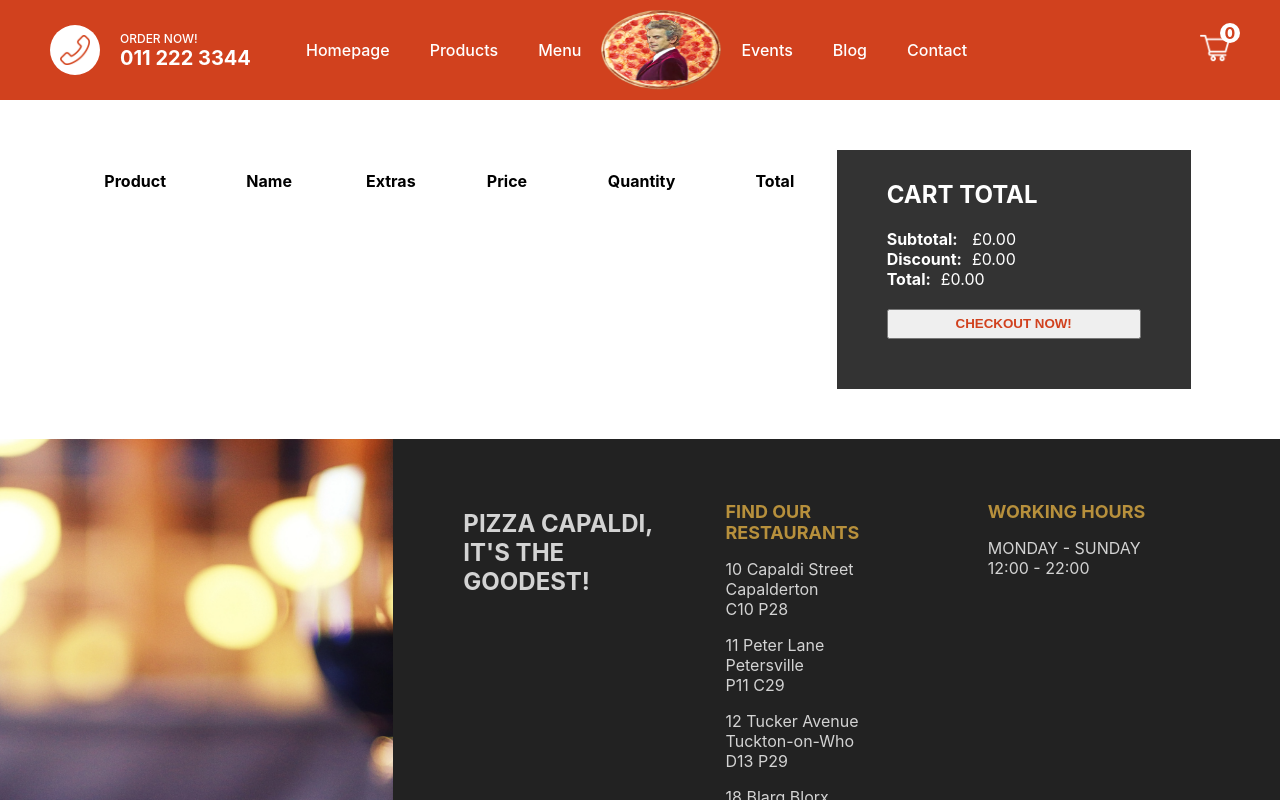
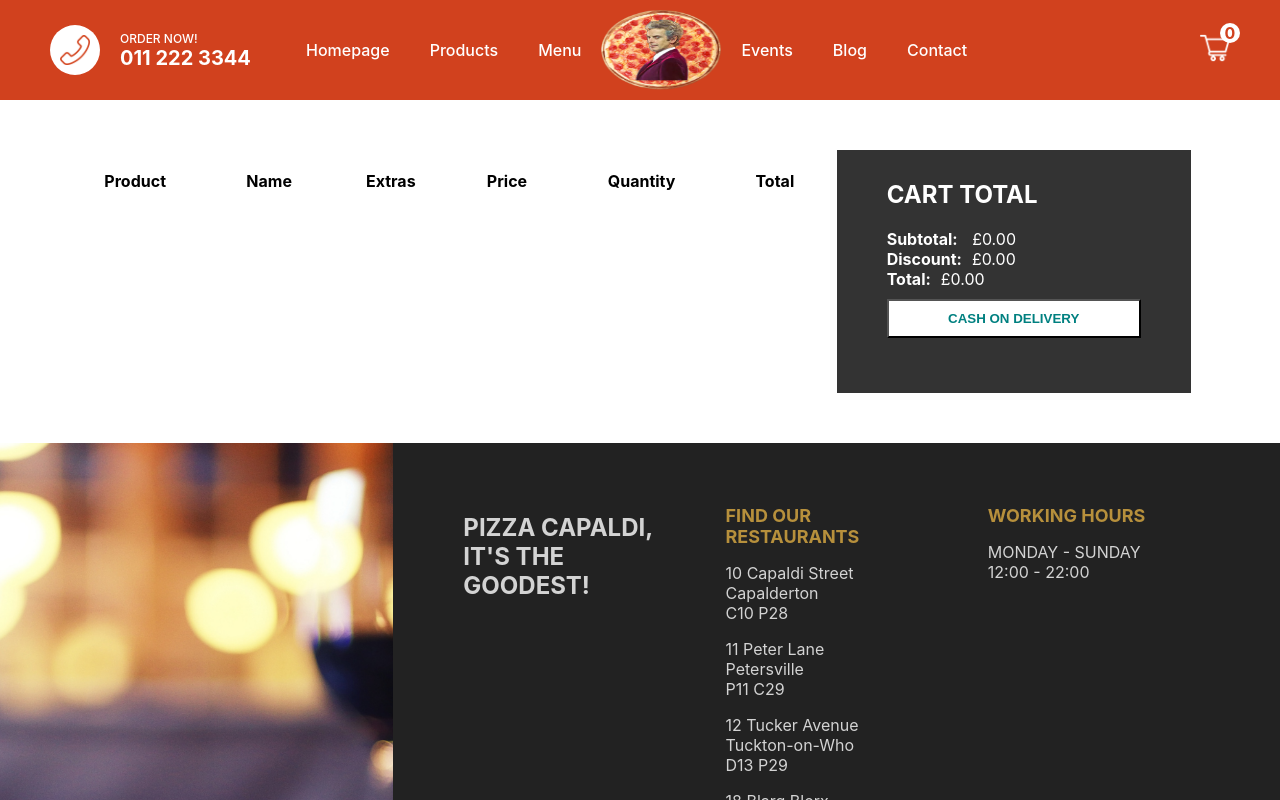
Before and after one commit to jonnyabrams/pizza-capaldi, a Next.js app: page /cart in a window 1280 px wide. Both pictures are taken after a click on the button "CHECKOUT NOW!". Shown: the top 800 px of the page. Built offline with nearby package versions, Linux system fonts and the light colour scheme.

Commit message:
feat: PayPal button shows only after clicking 'CHECKOUT NOW' + styles

```diff
--- a/pages/cart.tsx
+++ b/pages/cart.tsx
@@ -1,6 +1,6 @@
 import Image from "next/image";
 import { useDispatch, useSelector } from "react-redux";
-import { useEffect } from "react";
+import { useEffect, useState } from "react";
 import {
   PayPalScriptProvider,
   PayPalButtons,
@@ -17,6 +17,7 @@
 }
 
 const Cart = () => {
+  const [showPayPal, setShowPayPal] = useState(false);
   const amount = "2";
   const currency = "GBP";
   const style = { layout: "vertical" };
@@ -142,7 +143,9 @@
             <b className={styles.totalTextTitle}>Total:</b>£
             {cart.total.toFixed(2)}
           </div>
-          <button className={styles.button}>CHECKOUT NOW!</button>
+          {showPayPal ? (
+            <div className={styles.paymentMethods}>
+              <button className={styles.payButton}>CASH ON DELIVERY</button>
               <PayPalScriptProvider
                 options={{
                   "client-id": "test",
@@ -154,6 +157,15 @@
                 <ButtonWrapper currency={currency} showSpinner={false} />
               </PayPalScriptProvider>
             </div>
+          ) : (
+            <button
+              onClick={() => setShowPayPal(true)}
+              className={styles.button}
+            >
+              CHECKOUT NOW!
+            </button>
+          )}
+        </div>
       </div>
     </div>
   );
--- a/styles/Cart.module.css
+++ b/styles/Cart.module.css
@@ -114,3 +114,18 @@
     width: 100%;
   }
 }
+
+.paymentMethods {
+  margin-top: 10px;
+  display: flex;
+  flex-direction: column;
+}
+
+.payButton {
+  padding: 10px 5px;
+  cursor: pointer;
+  margin-bottom: 5px;
+  background-color: white;
+  color: teal;
+  font-weight: bold;
+}
```
Lines whose indentation alone changed are shown as unchanged.
